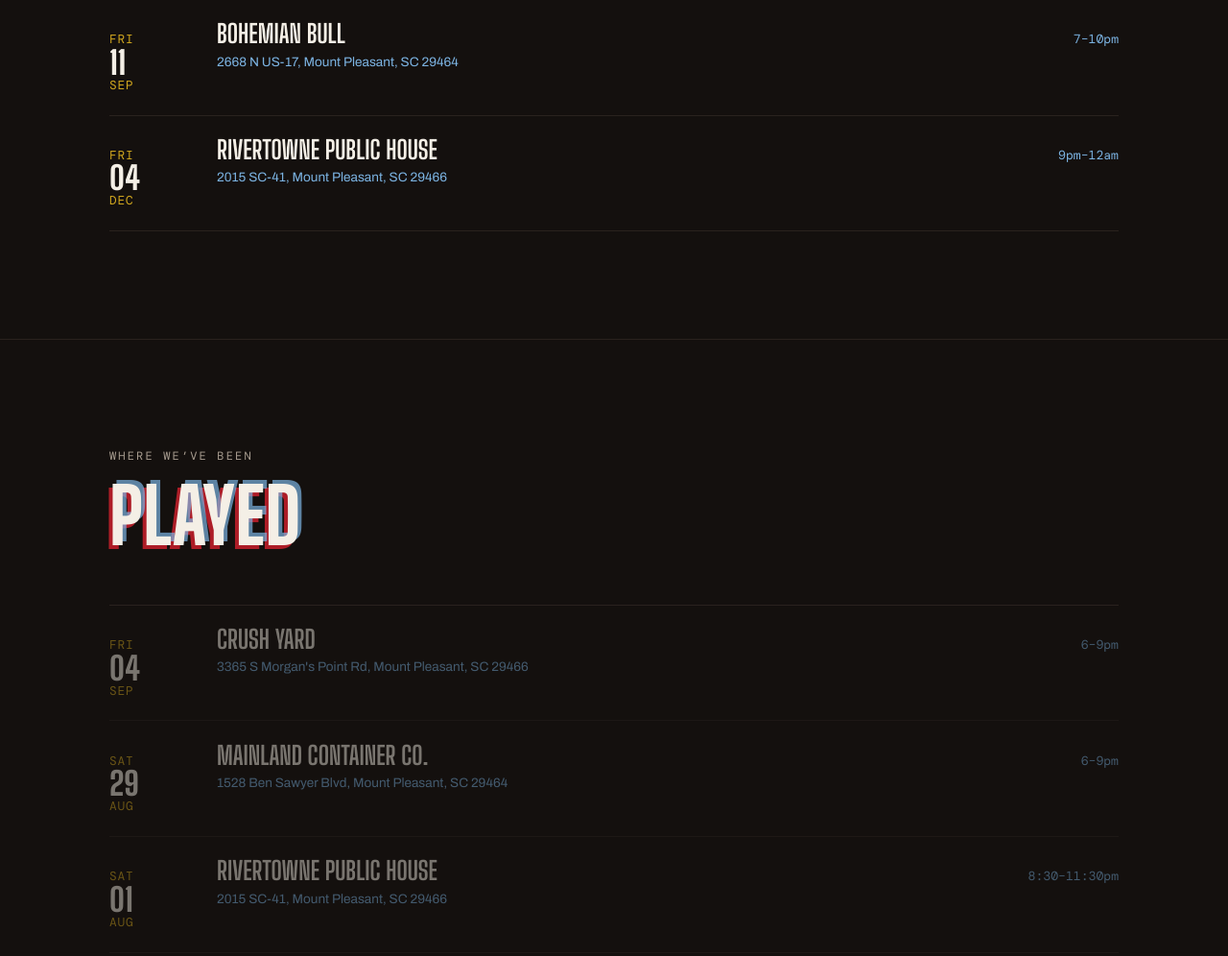
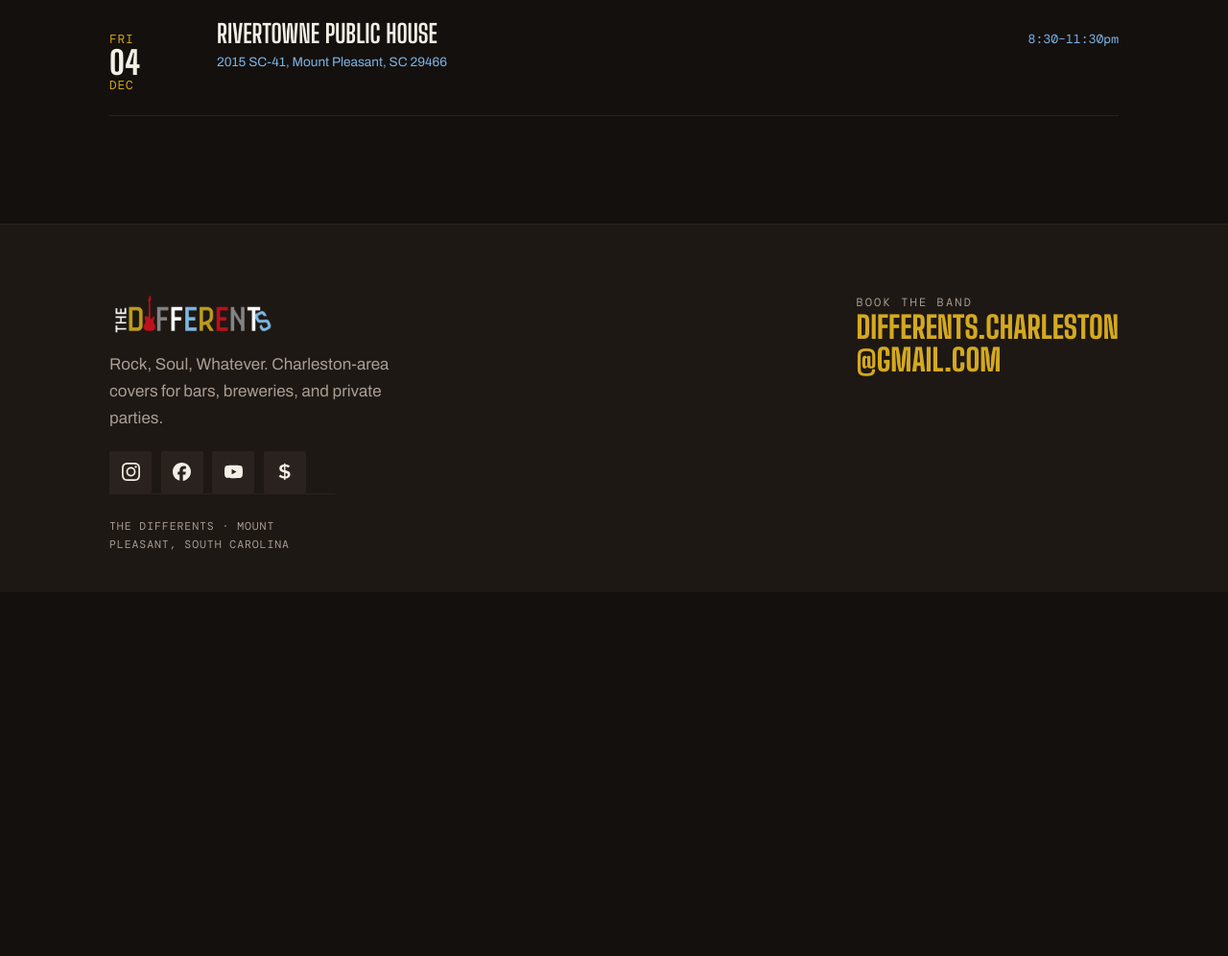
Before and after one commit to TheDifferents/differents.band, a plain HTML site: page shows.html in a window 1280 px wide. Shown: the part 520-1516 px from the top of the page at 96% size. After the commit the page ends 1137 px from the top, so only its background shows below. Drawn offline with nearby package versions, Linux system fonts and the light colour scheme.

Commit message:
fix shows

```diff
--- a/css/site.css
+++ b/css/site.css
@@ -449,7 +449,6 @@
 .show-time{font-family:var(--mono);font-size:.82rem;color:var(--sky);
   font-variant-numeric:tabular-nums;white-space:nowrap}
 .show.is-tonight .show-date b{color:var(--red-lift)}
-.show.is-past{opacity:.45}
 .tag{display:inline-block;font-family:var(--mono);font-size:.62rem;letter-spacing:.16em;
   text-transform:uppercase;background:var(--red);color:#fff;padding:.15rem .45rem;
   border-radius:2px;vertical-align:middle;margin-left:.5rem}
--- a/data/shows.json
+++ b/data/shows.json
@@ -23,15 +23,8 @@
       "city": "Mount Pleasant, SC"
     },
     {
-      "date": "2026-09-11",
-      "time": "7–10pm",
-      "venue": "Bohemian Bull",
-      "address": "2668 N US-17, Mount Pleasant, SC 29464",
-      "city": "Mount Pleasant, SC"
-    },
-    {
       "date": "2026-12-04",
-      "time": "9pm–12am",
+      "time": "8:30–11:30pm",
       "venue": "Rivertowne Public House",
       "address": "2015 SC-41, Mount Pleasant, SC 29466",
       "city": "Mount Pleasant, SC"
--- a/js/site.js
+++ b/js/site.js
@@ -80,8 +80,8 @@
       const all = (data.shows || [])
         .map(s => ({ ...s, _d: parseDay(s.date) }))
         .sort((a, b) => a._d - b._d);
+      // a date that has been and gone comes off the site entirely
       const upcoming = all.filter(s => s._d >= today);
-      const past = all.filter(s => s._d < today).reverse();
 
       if (strip) {
         const next = upcoming[0];
@@ -103,16 +103,16 @@
       }
 
       if (showsList) {
-        const row = (s, isPast) => {
+        const row = (s) => {
           const d = s._d;
-          const wrap = el('div', 'show' + (isPast ? ' is-past' : ''));
-          if (!isPast && d.getTime() === today.getTime()) wrap.classList.add('is-tonight');
+          const wrap = el('div', 'show');
+          if (d.getTime() === today.getTime()) wrap.classList.add('is-tonight');
           const date = el('div', 'show-date');
           date.append(DAY[d.getDay()], el('b', null, String(d.getDate()).padStart(2, '0')),
                       MON[d.getMonth()]);
           const mid = el('div');
           const venue = el('div', 'show-venue', s.venue);
-          if (!isPast && d.getTime() === today.getTime()) venue.append(el('span', 'tag', 'Tonight'));
+          if (d.getTime() === today.getTime()) venue.append(el('span', 'tag', 'Tonight'));
           mid.append(venue);
           if (s.address) {
             const addr = el('div', 'show-addr');
@@ -130,13 +130,7 @@
           showsList.append(el('p', 'empty',
             'No dates on the books right now. Check back soon, or get in touch to book us.'));
         } else {
-          upcoming.forEach(s => showsList.append(row(s, false)));
-        }
-        const pastWrap = document.getElementById('past-shows');
-        if (pastWrap && past.length) {
-          past.slice(0, 12).forEach(s => pastWrap.append(row(s, true)));
-        } else if (pastWrap) {
-          pastWrap.closest('.section')?.remove();
+          upcoming.forEach(s => showsList.append(row(s)));
         }
       }
     }).catch(err => {
--- a/shows.html
+++ b/shows.html
@@ -53,16 +53,6 @@
     </div>
   </section>
 
-  <section class="section">
-    <div class="wrap">
-      <div class="section-head">
-        <p class="eyebrow">Where we’ve been</p>
-        <h2 class="reg" data-text="Played">Played</h2>
-      </div>
-      <div class="shows" id="past-shows"></div>
-    </div>
-  </section>
-
 </main>
 
 <footer class="foot">
```
